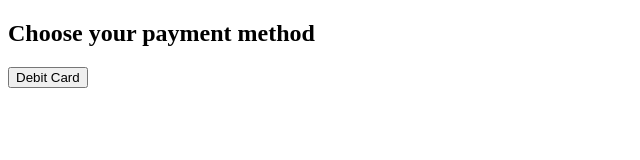
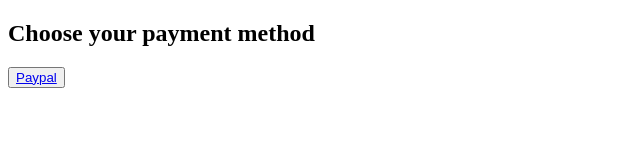
Before and after one commit to DrPepper130/Reselling-Bots, a plain HTML site: page paymentmethod.html in a window 1280 px wide. Shown: the whole page, without its empty margins (0-640 px from the left). Drawn offline with Linux system fonts and the light colour scheme.

Commit message:
Update paymentmethod.html

```diff
--- a/paymentmethod.html
+++ b/paymentmethod.html
@@ -8,7 +8,7 @@
       <h2>Choose your payment method</h2>
     </div>
     <div><button class="subscribe-button">
-      Debit Card
+      <a href="https://drpepper130.github.io/Reselling-Bots/paypalmathod.html">Paypal</a>
     </button></div>
   </body>
 </html>
```
